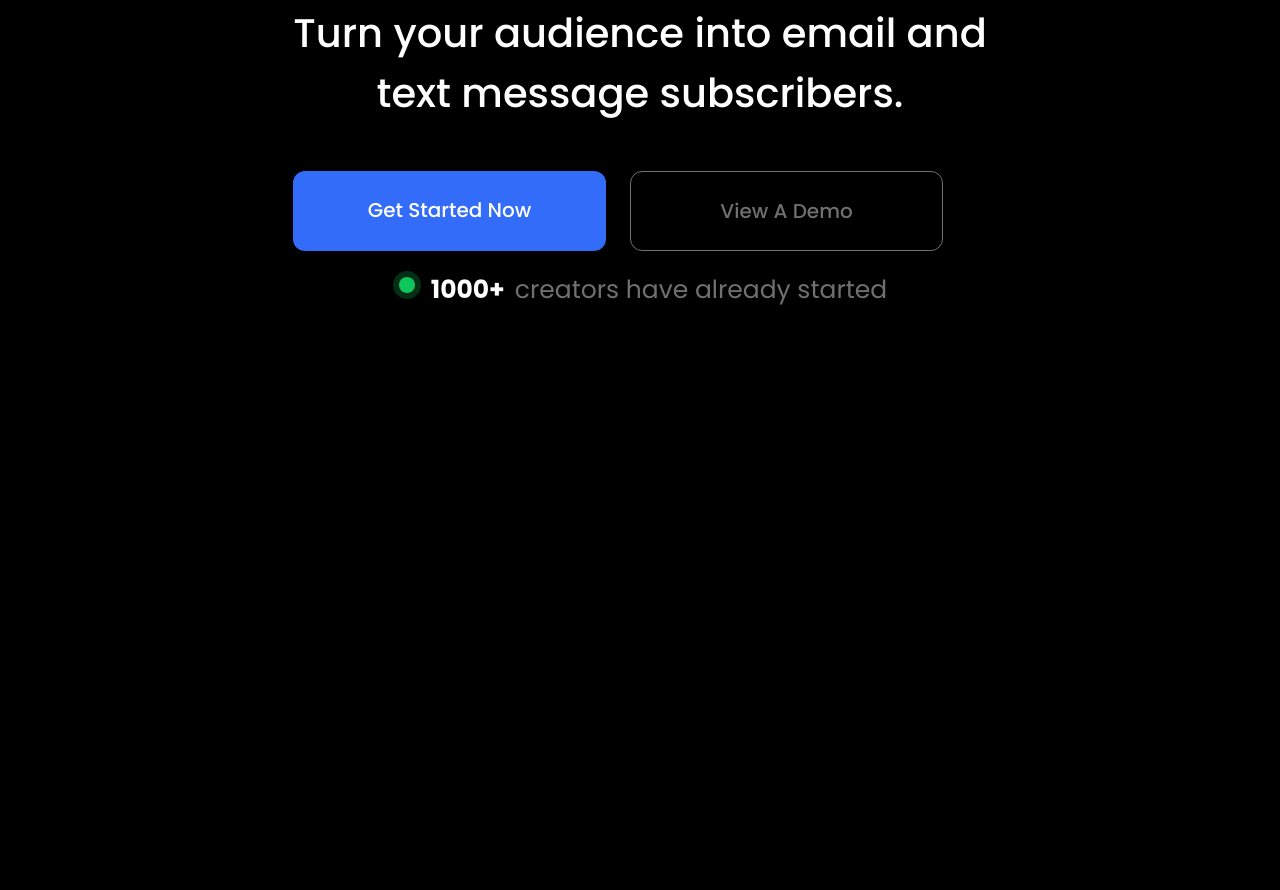
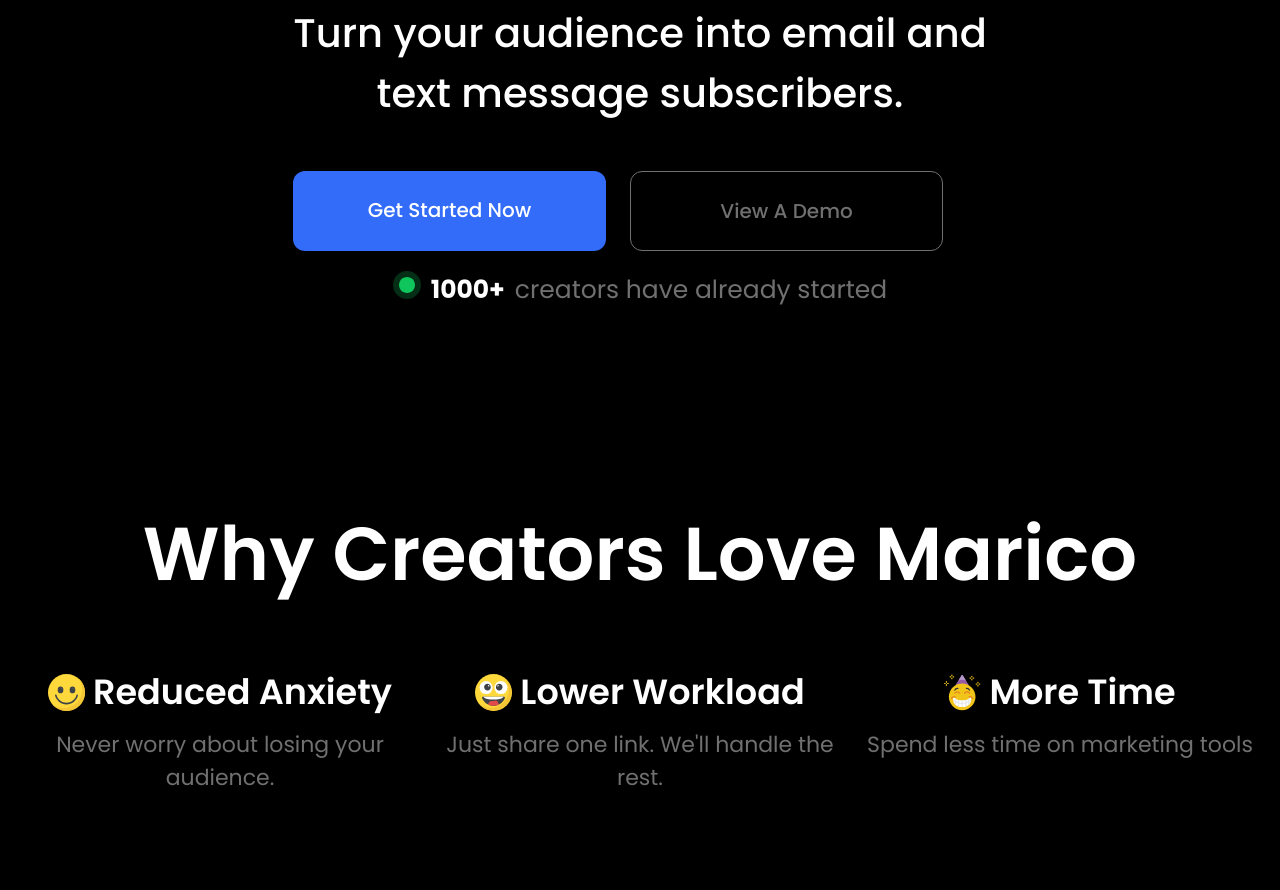
Before and after one commit to mryaxyobek/marico, a website: page src/index.html in a window 1280 px wide. Shown: the part 767-1657 px from the top of the page. Before the commit the page ends 1164 px from the top, so only its background shows below. Drawn offline with Linux system fonts and the light colour scheme.

Commit message:
add advantages section

```diff
--- a/input.css
+++ b/input.css
@@ -9,6 +9,14 @@
   body {
     @apply bg-black text-white text-xl leading-[30px] font-medium;
     font-family: "Poppins", sans-serif;
+  }
+
+  h2 {
+    @apply text-[75px] leading-[112px] font-semibold;
+  }
+
+  h3 {
+    @apply text-[35px] leading-[52px] font-semibold;
   }
 }
 
--- a/src/index.html
+++ b/src/index.html
@@ -70,9 +70,9 @@
 
     <!-- hero -->
     <section class="py-[88px]">
-      <div class="container max-w-[1354px] mb-[136px]">
+      <div class="container max-w-max w-[1361px] mb-[136px]">
         <p class="text-[112px] font-bold text-center">
-          <span class="block !leading-[168px]">Own your audience.</span>
+          <span class="inline-block !leading-[168px]">Own your audience.</span>
           <span
             style="-webkit-text-fill-color: transparent"
             class="block bg-clip-text bg-gradient-to-r from-[#FE6783] to-[#FFBF84] -mt-2 !leading-[119px]"
@@ -110,10 +110,74 @@
             class="w-7 h-7"
           />
           <p class="text-[25px] leading-[38px] font-bold">1000+</p>
-          <p class="text-brand-gray-600 text-[25px] leading-[38px] font-normal">creators have already started</p>
+          <p class="text-brand-gray-600 text-[25px] leading-[38px] font-normal">
+            creators have already started
+          </p>
         </div>
       </div>
     </section>
+
+    <main>
+      <!-- advantages section -->
+      <section class="pt-[101px] pb-24">
+        <div class="container max-w-[1523px]">
+          <h2 class="text-center mb-14">Why Creators Love Marico</h2>
+          <ul class="grid grid-cols-3 gap-5">
+            <li class="space-y-2.5">
+              <div class="flex items-center justify-center gap-2">
+                <img
+                  width="37"
+                  height="37"
+                  src="./images/smile-emoji.svg"
+                  alt="smile emoji"
+                  class="size-[37px]"
+                />
+                <h3>Reduced Anxiety</h3>
+              </div>
+              <p
+                class="text-brand-gray-600 text-center text-[22px] leading-[33px] font-normal"
+              >
+                Never worry about losing your audience.
+              </p>
+            </li>
+            <li class="space-y-2.5">
+              <div class="flex items-center justify-center gap-2">
+                <img
+                  width="37"
+                  height="37"
+                  src="./images/happy-emoji.svg"
+                  alt="happy emoji"
+                  class="size-[37px]"
+                />
+                <h3>Lower Workload</h3>
+              </div>
+              <p
+                class="text-brand-gray-600 text-center text-[22px] leading-[33px] font-normal"
+              >
+                Just share one link. We'll handle the rest.
+              </p>
+            </li>
+            <li class="space-y-2.5">
+              <div class="flex items-center justify-center gap-2">
+                <img
+                  width="37"
+                  height="37"
+                  src="./images/party-emoji.svg"
+                  alt="party emoji"
+                  class="size-[37px]"
+                />
+                <h3>More Time</h3>
+              </div>
+              <p
+                class="text-brand-gray-600 text-center text-[22px] leading-[33px] font-normal"
+              >
+                Spend less time on marketing tools
+              </p>
+            </li>
+          </ul>
+        </div>
+      </section>
+    </main>
     <!-- js -->
     <script src="./js/main.js"></script>
   </body>
```
Also changed, not shown: src/css/output.css.
